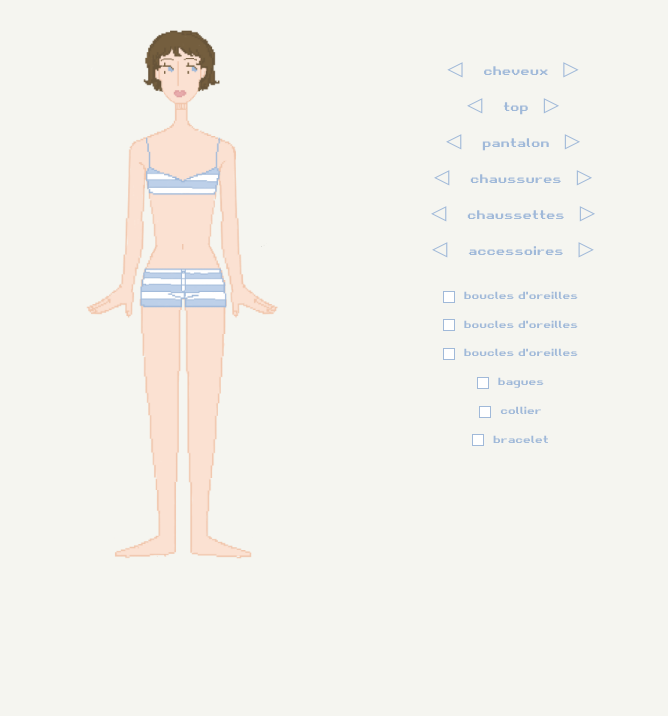
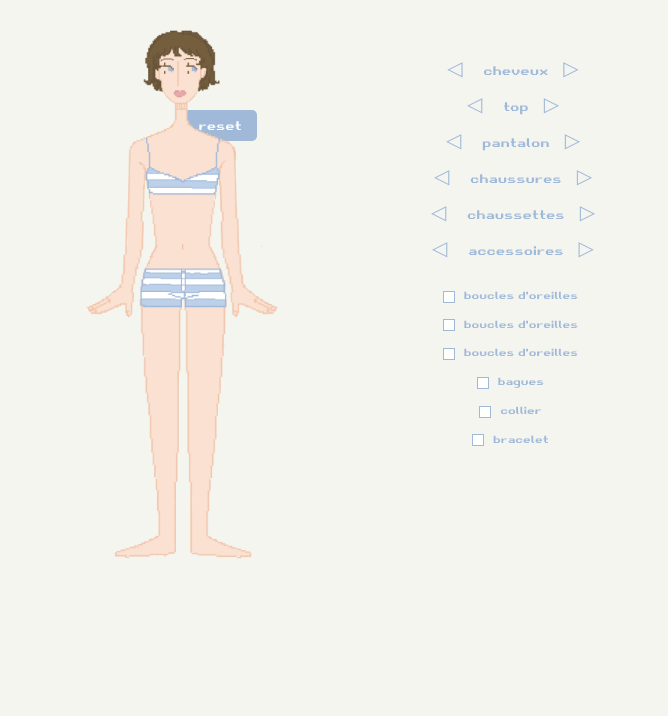
Before and after one commit to audrip05/cecianniversaire, a plain HTML site: page index.html in a window 1280 px wide. Shown: the part 84-800 px from the top of the page, without its empty margins (307-975 px from the left). Drawn offline with Linux system fonts and the light colour scheme.

Commit message:
Update index.html

```diff
--- a/index.html
+++ b/index.html
@@ -42,10 +42,12 @@
         }
 
         .reset-wrapper {
-            margin-top:1500px;
-            margin-left:-100px;
+            position: absolute;
+            top: 100px;
+            left: 20px;
             display: flex;
             justify-content: center;
+            width: 100%;
         }
         .reset-wrapper button {
             background-color: #A0B9D9;
```
